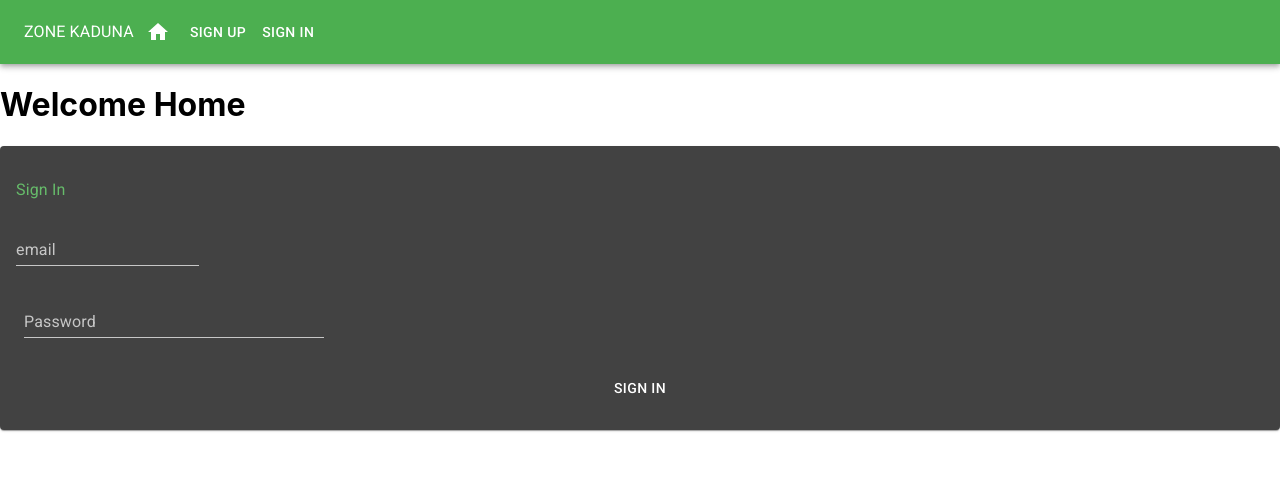
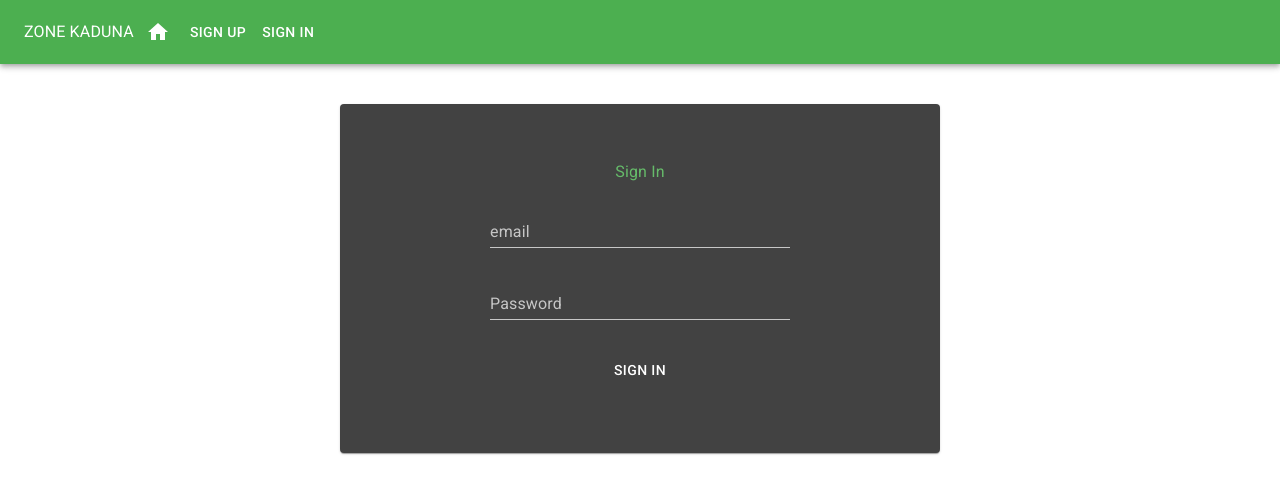
Before and after one commit to mubarak23/zone, a React (Create React App) app in the folder client/: page /signin in a window 1280 px wide. Shown: the top 494 px of the page. Built offline with nearby package versions, Linux system fonts and the light colour scheme.

Commit message:
correct style component error

```diff
--- a/client/src/components/Signup.js
+++ b/client/src/components/Signup.js
@@ -51,8 +51,8 @@ class Signup extends Component {
   };
 
   handleChange = name => event => {
-		this.setState({ [name]: event.target.value });
-	};
+    this.setState({ [name]: event.target.value });
+  };
 
   clicksubmit = () => {
     const user = {
@@ -73,7 +73,6 @@ class Signup extends Component {
     const { classes } = this.props;
     return (
       <div>
-        <h2>Welcome Home Guys</h2>
         <Card className={classes.card}>
           <CardContent>
             <Typography
--- a/client/src/components/signin.js
+++ b/client/src/components/signin.js
@@ -24,17 +24,17 @@ const styles = theme => ({
     verticalAlign: 'middle'
   },
   title: {
-    marginTop: theme.spacing.unit * 2,
+    marginTop: theme.spacing(5),
     color: theme.palette.openTitle
   },
   textField: {
-    marginLeft: theme.spacing.unit,
-    marginRight: theme.spacing.unit,
+    marginLeft: theme.spacing(1),
+    marginRight: theme.spacing(1),
     width: 300
   },
   submit: {
     margin: 'auto',
-    marginBottom: theme.spacing.unit * 2
+    marginBottom: theme.spacing(5)
   }
 });
 
@@ -65,7 +65,6 @@ class Signin extends Component {
     this.setState({ [name]: event.target.value });
   };
   render() {
-    const { classes } = this.props;
     const { from } = this.props.location.state || {
       from: {
         pathname: '/'
@@ -75,10 +74,10 @@ class Signin extends Component {
     if (redirectToReferrer) {
       return <Redirect to={from} />;
     }
+    const { classes } = this.props;
     return (
       <div>
-        <h1>Welcome Home</h1>
-        <Card className={classes.Card}>
+        <Card className={classes.card}>
           <CardContent>
             <Typography
               type='headline'
@@ -90,9 +89,8 @@ class Signin extends Component {
             <TextField
               id='email'
               type='email'
-              name='email'
               label='email'
-              className={classes.TextField}
+              className={classes.textField}
               value={this.state.email}
               onChange={this.handleChange('email')}
               margin='normal'
@@ -101,7 +99,6 @@ class Signin extends Component {
             <TextField
               id='password'
               type='password'
-              name='password'
               label='Password'
               className={classes.textField}
               value={this.state.password}
```
